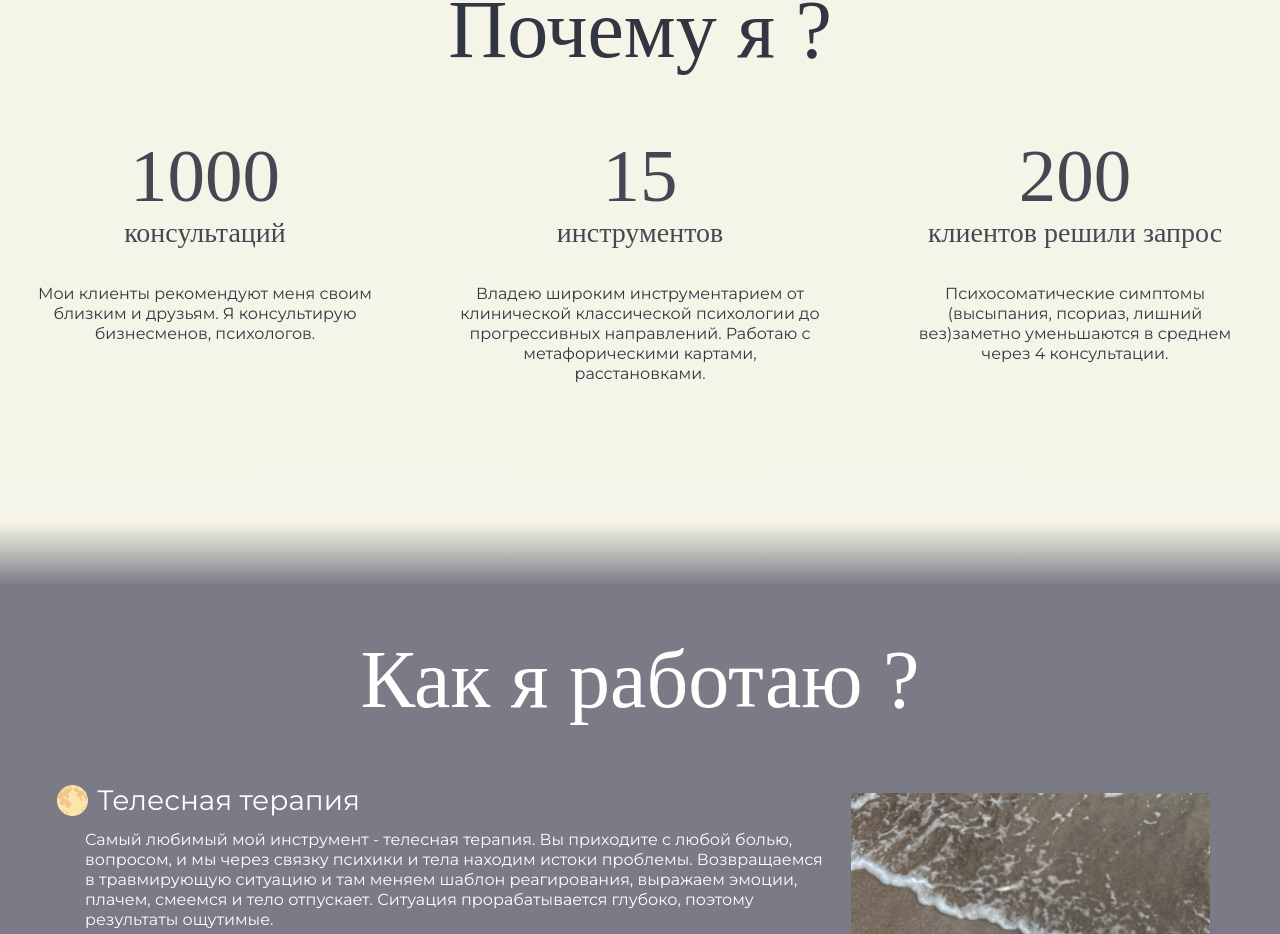
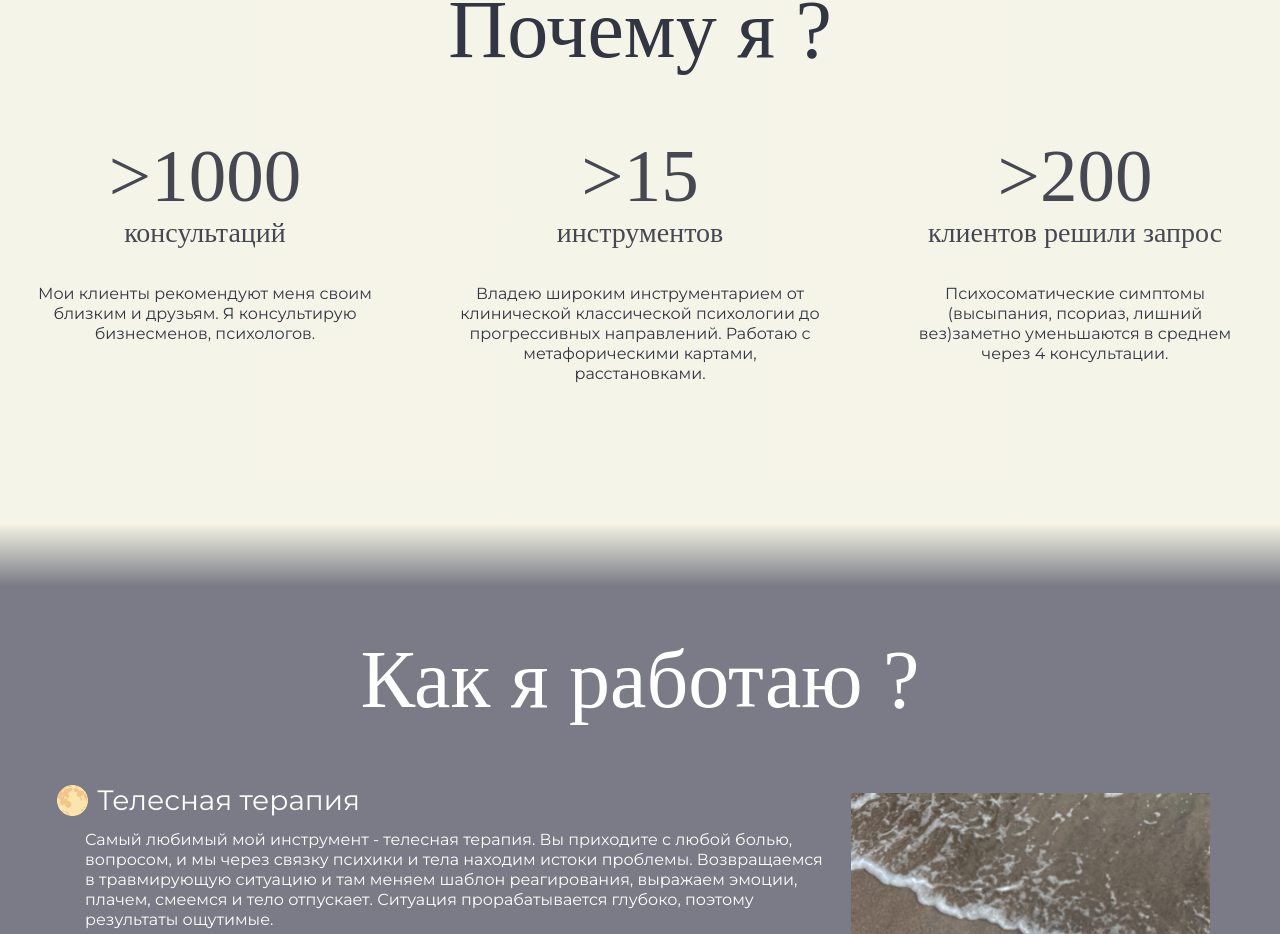
Before and after one commit to maryeloian7/psychologist_react, a React (Create React App) app: page / in a window 1280 px wide. Shown: the part 2068-3002 px from the top of the page. Built offline with nearby package versions, Linux system fonts and the light colour scheme; a web font is replaced by a local one.

Commit message:
Feat: ready-made animation of numbers

```diff
--- a/src/components/mainBlock/MainBlock.css
+++ b/src/components/mainBlock/MainBlock.css
@@ -207,6 +207,8 @@ h1{
     }
     .main-block__container {
         margin-bottom: 0px;
+        padding-top: 60px;
+        height: calc(100vh + 70px);
     }
     .ls {
         padding-left: 0px;
--- a/src/components/whyMe/WhyMe.js
+++ b/src/components/whyMe/WhyMe.js
@@ -1,45 +1,63 @@
-import React, { useState, useEffect } from 'react';
+import React, { useState, useEffect, useRef } from 'react';
 import { useSpring, animated } from '@react-spring/web';
 
 import './WhyMe.css'
 
 const WhyMe = () => {
 
-    const [number, setNumber] = useState(1);
+  const [isVisible, setIsVisible] = useState(false);
 
-    const props = useSpring({
-        number,
+  const whyMeRef = useRef(null);
+
+  useEffect(() => {
+    const observer = new IntersectionObserver((entries) => {
+      entries.forEach((entry) => {
+        if (entry.isIntersecting) {
+          setIsVisible(true);
+          observer.unobserve(whyMeRef.current);
+        }
+      });
+    });
+
+    if (whyMeRef.current) {
+      observer.observe(whyMeRef.current);
+    }
+
+    return () => {
+      if (whyMeRef.current) {
+        observer.unobserve(whyMeRef.current);
+      }
+    };
+  }, []);
+
+    const animatedProps1 = useSpring({
+      number: isVisible ? 1000 : 1,
+      from: { number: 1 },
+      config: { duration: 1500 },
+    });
+
+      const animatedProps2 = useSpring({
+        number: isVisible ? 15 : 1,
         from: { number: 1 },
-        to: async (next) => {
-          for (let i = 1000; i <= 1000; i++) {
-            await next({ number: i });
-          }
-        },
-        config: { duration: 2000 }, // Уменьшаем продолжительность анимации
+        config: { duration: 1500 },
       });
 
-  useEffect(() => {
-    const timer = setInterval(() => {
-      if (number < 1000) {
-        setNumber(number + 1);
-      }
-    }, 10); // Уменьшаем интервал для более быстрой анимации
-
-    return () => {
-      clearInterval(timer);
-    };
-  }, [number]);
+      const animatedProps3 = useSpring({
+        number: isVisible ? 200 : 1,
+        from: { number: 1 },
+        config: { duration: 1500 },
+      });
 
 
     return(
-        <div  className="why_me">
+        <div  className="why_me" >
         <div className="why_me_inform _container">
-            <h2 className="why_me_title">
+            <h2 className="why_me_title" ref={whyMeRef}>
                 Почему я ?
             </h2>
             <div className="why_me_bloc">
                 <div className="why_me_numbers">
-                    <div className="why_me_num"><animated.span>{props.number.interpolate((val) => Math.floor(val))}</animated.span></div>
+                    <div className="why_me_num">><animated.span>{animatedProps1.number.interpolate((val) => Math.floor(val))}</animated.span></div>
                     <p className="why_me_kind">консультаций</p>
                     <p className="why_me_text">
                         Мои клиенты
@@ -48,7 +66,7 @@ const WhyMe = () => {
                     </p>
                 </div>
                 <div className="why_me_numbers">
-                    <div className="why_me_num"> 15</div>
+                    <div className="why_me_num"> ><animated.span>{animatedProps2.number.interpolate((val) => Math.floor(val))}</animated.span></div>
                     <p className="why_me_kind">инструментов</p>
                     <p className="why_me_text">
                         Владею широким инструментарием
@@ -58,7 +76,7 @@ const WhyMe = () => {
                     </p>
                 </div>
                 <div className="why_me_numbers">
-                    <div className="why_me_num"> 200</div>
+                    <div className="why_me_num"> ><animated.span>{animatedProps3.number.interpolate((val) => Math.floor(val))}</animated.span></div>
                     <p className="why_me_kind">клиентов решили запрос</p>
                     <p className="why_me_text">
                         Психосоматические симптомы (высыпания, псориаз, лишний вез)заметно уменьшаются в среднем через 4 консультации.
```
